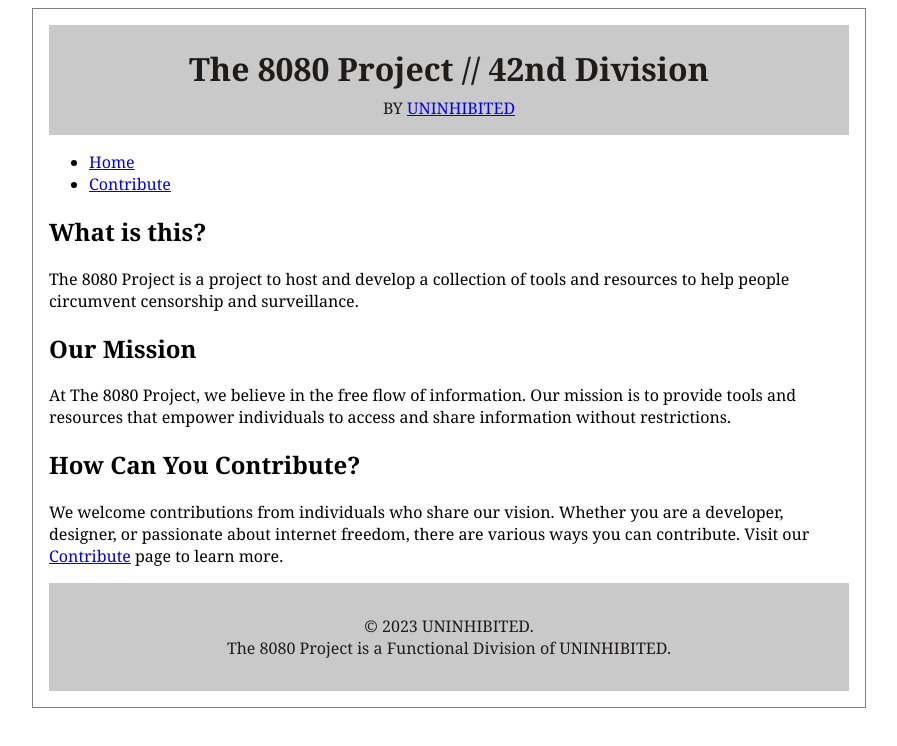
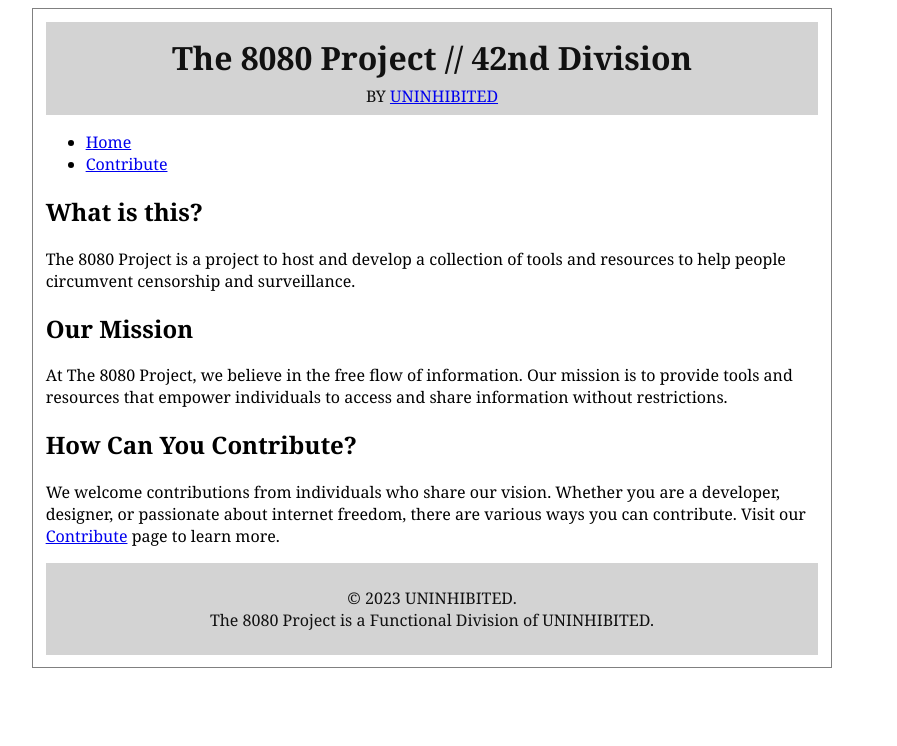
Before and after one commit to dotargz/808042, a plain HTML site: page index.html in a window 1280 px wide. Shown: the whole page, without its empty margins (208-1105 px from the left). Drawn offline with Linux system fonts and the light colour scheme.

Commit message:
simplify css

```diff
--- a/css/style.css
+++ b/css/style.css
@@ -1,27 +1,24 @@
 /* Simple CSS that needs to work on all browsers */
+* {
+    box-sizing: border-box;
+}
 
-
-/* center the page */
 body {
-    margin: 0 auto;
-    width: 80%;
-    max-width: 800px;
-    padding: 0.5em;
     font-family: Cambria, Cochin, Georgia, Times, 'Times New Roman', serif;
 }
 
-
 div.container {
-    width: 100%;
-    border: 1px solid gray;
-    padding: 1em;
+    max-width: 800px;
+    margin: 0 auto; /* Center the container */
+    border: 1px solid #808080;
+    padding: 1%;
 }
 
 /* Style the header */
-header {
-    background-color: #c9c9c9;
-    padding: 1em;
-    color: rgb(31, 28, 28);
+header, footer {
+    background-color: #d3d3d3;
+    padding: 1%;
+    color: #111111;
     clear: left;
     text-align: center;
 }
@@ -35,12 +32,3 @@ header p {
     margin: 0;
     padding: 0;
 }
-
-/* Style the footer */
-footer {
-    background-color: #c9c9c9;
-    padding: 1em;
-    color: rgb(31, 28, 28);
-    clear: left;
-    text-align: center;
-}
```
